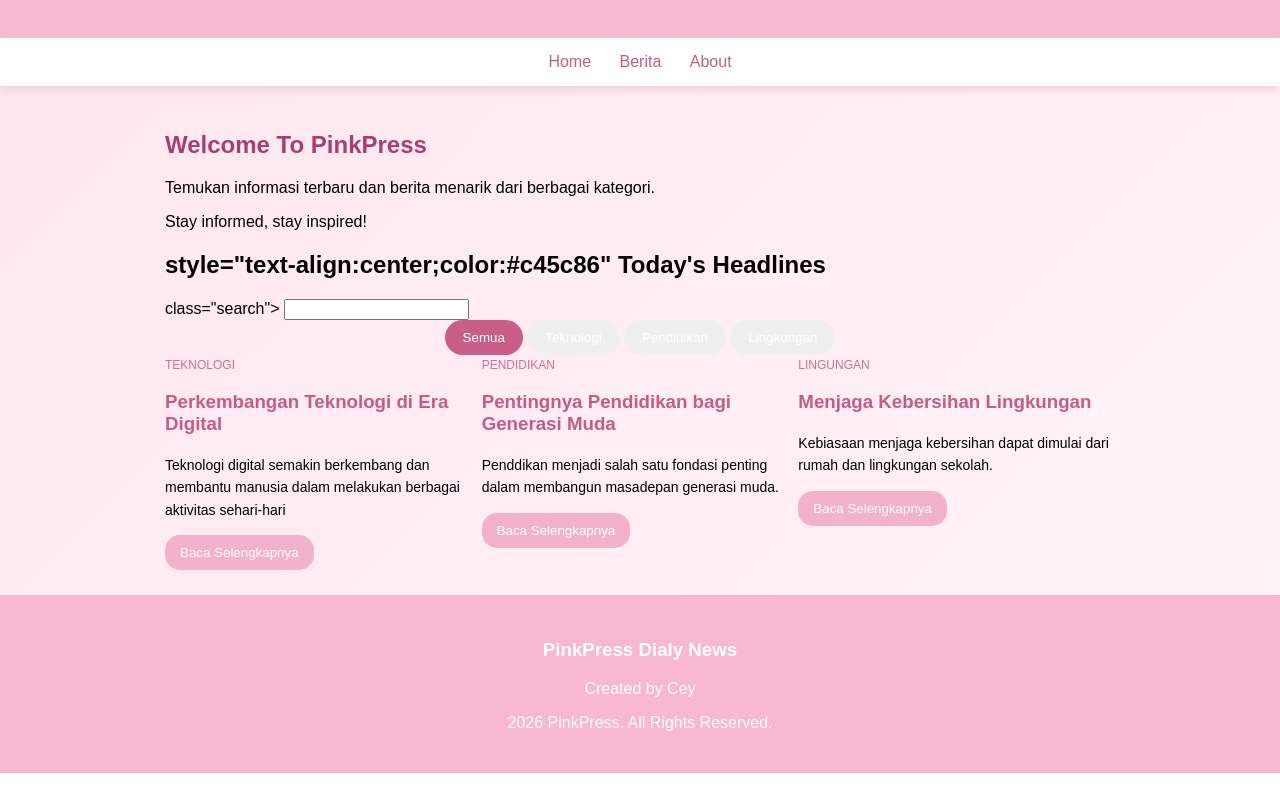
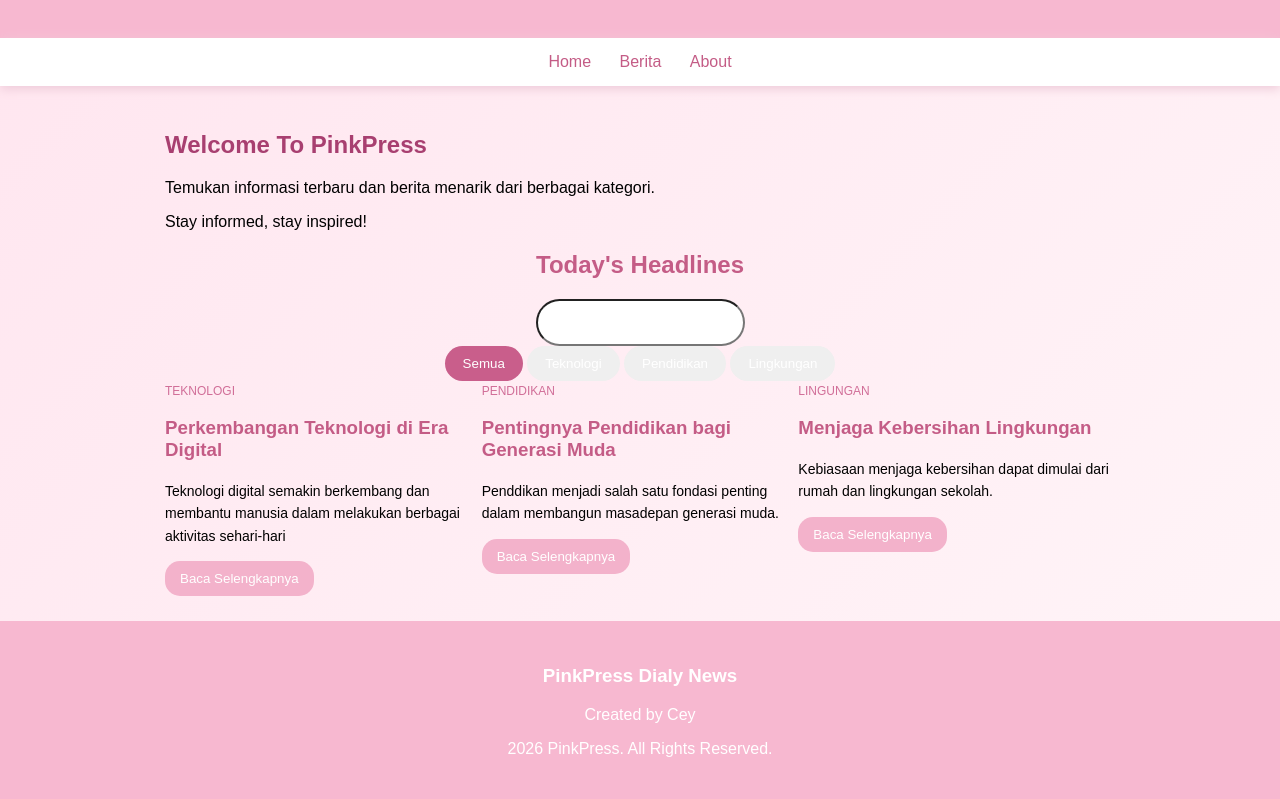
Before and after one commit to silvisilvicahyar-byte/ujicoba, a plain HTML site: page berita.html in a window 1280 px wide. Shown: the part 119-918 px from the top of the page. Before the commit the page ends 892 px from the top, so only its background shows below. Drawn offline with Linux system fonts and the light colour scheme.

Commit message:
Fix HTML syntax for Today's Headlines section

```diff
--- a/berita.html
+++ b/berita.html
@@ -145,8 +145,8 @@ footer {
     <p>Temukan informasi terbaru dan berita menarik dari berbagai kategori.</p>
     <p>Stay informed, stay inspired!</p>
 </div>
-<h2>style="text-align:center;color:#c45c86" Today's Headlines</h2>
-<div> class="search">
+<h2 style="text-align:center;color:#c45c86">Today's Headlines</h2>
+<div class="search">
 <input
   type="text"
   id="searchinput"
```
